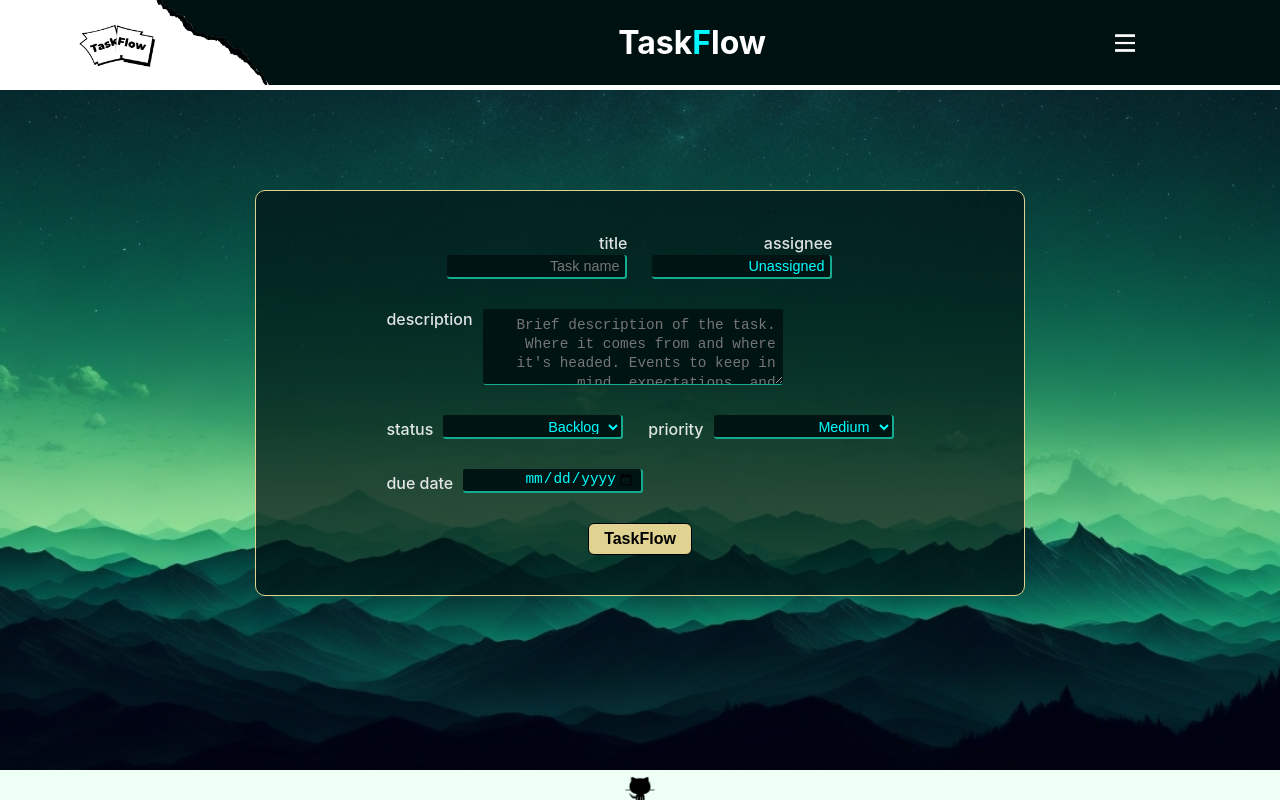
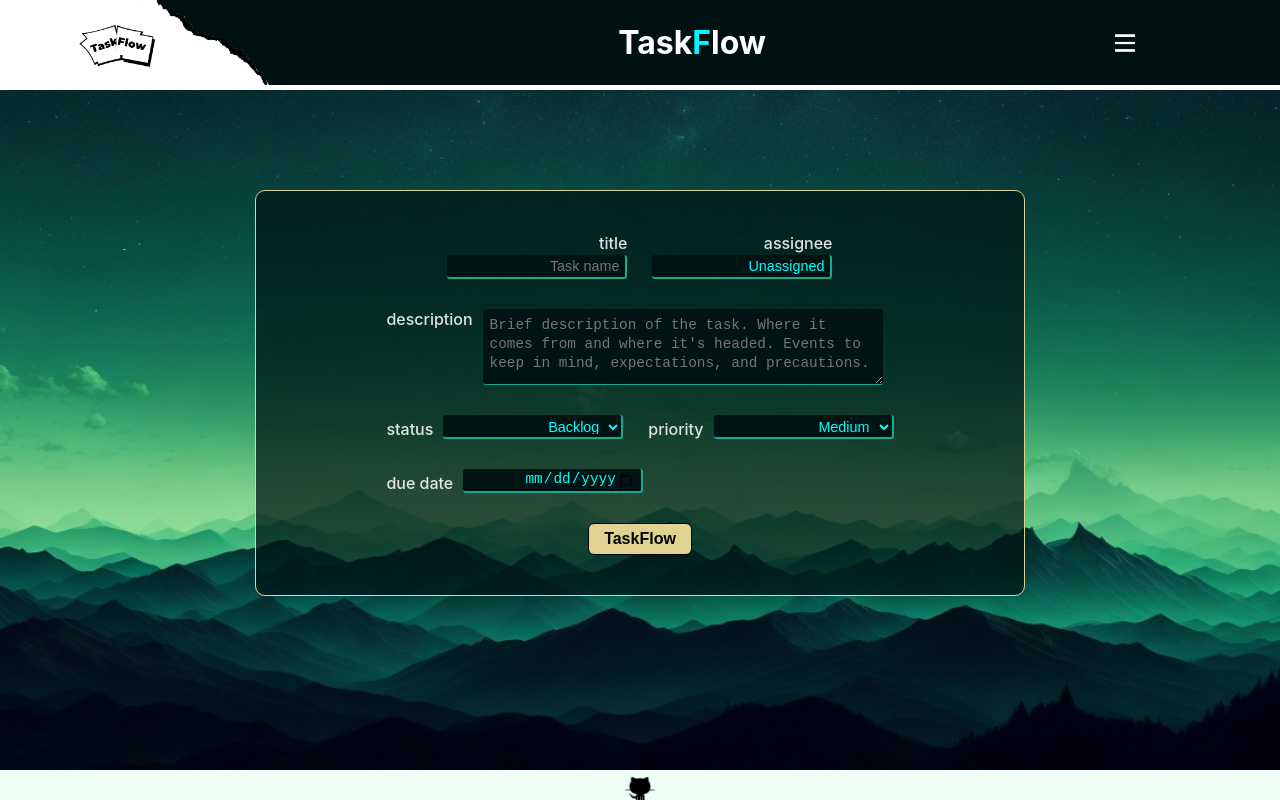
Before and after one commit to as-Solo/lab-kanban-board, a React (Vite) app: page /AddTask in a window 1280 px wide. Built offline with nearby package versions, Linux system fonts and the light colour scheme.

Commit message:
funcionalidad de hacer cambios y un retoque mas en la apariencia

```diff
--- a/src/styles/AddTask.css
+++ b/src/styles/AddTask.css
@@ -24,7 +24,7 @@
 }
 
 #addTask textarea{
-    width: 300px;
+    width: 400px;
     min-height: 76px;
     background-color: rgb(0, 20, 20);
     border: none;
@@ -33,6 +33,7 @@
     resize: vertical;
     color: rgb(0, 194, 194);
     border-radius: 3px;
+    text-align: left;
 }
 
 .add-task-cabecera{
--- a/src/styles/Card.css
+++ b/src/styles/Card.css
@@ -1,6 +1,6 @@
 
 .redondeadito{
-  width: 100%;
+  width: 95%;
   border-radius: 5px;
   overflow: hidden;
   flex-grow: 0;
```
